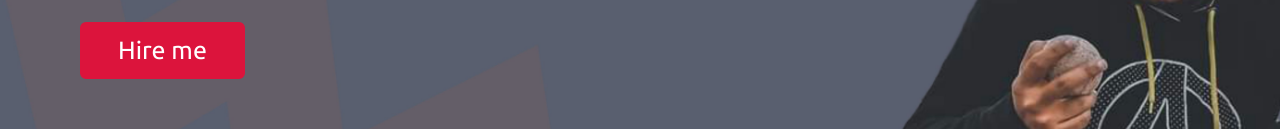
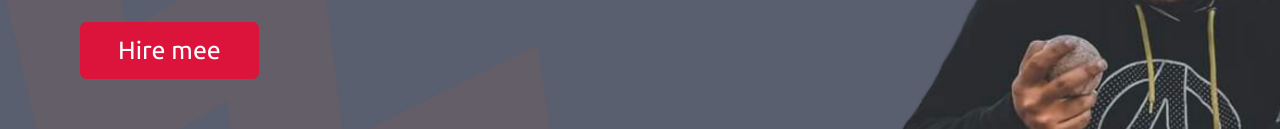
Before and after one commit to prantodandarowl/portfolio, a plain HTML site: page index.html in a window 1280 px wide. Shown: the part 446-575 px from the top of the page. Drawn offline with nearby package versions, Linux system fonts and the light colour scheme.

Commit message:
Update index.html

```diff
--- a/index.html
+++ b/index.html
@@ -42,7 +42,7 @@
                 <div class="text-1">Hello, my name is</div>
                 <div class="text-2">Khandaker Wahiduzzaman</div>
                 <div class="text-3">And I'm a <span class="typing"></span></div>
-                <a href="#services">Hire me</a>
+                <a href="#services">Hire mee</a>
             </div>
         </div>
     </section>
```
